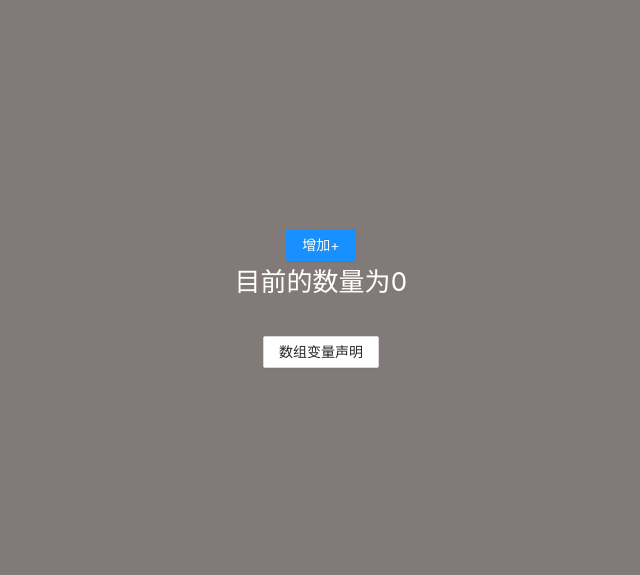
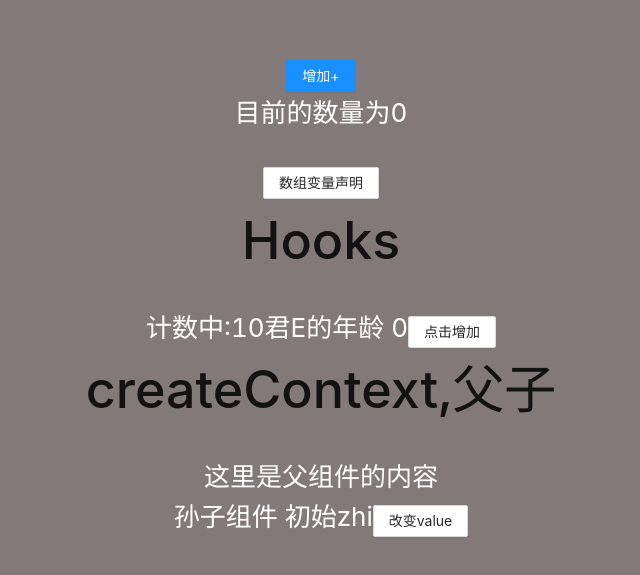
Before and after one commit to Mrblackant/react-antd-dynamicRouter, a React (Create React App) app: page / in a window 1280 px wide. Shown: the part 105-680 px from the top of the page, without its empty margins (319-959 px from the left). Built offline with nearby package versions, Linux system fonts and the light colour scheme.

Commit message:
ready for router-meuns

```diff
--- a/package.json
+++ b/package.json
@@ -10,6 +10,7 @@
     "lodash": "^4.17.21",
     "react": "^17.0.1",
     "react-dom": "^17.0.1",
+    "react-router": "^5.2.0",
     "react-scripts": "4.0.2",
     "typescript": "^4.2.2",
     "web-vitals": "^1.1.0"
--- a/src/App.js
+++ b/src/App.js
@@ -1,11 +1,17 @@
 import logo from './logo.svg'
 import './App.css'
 import TypeDemo from './typeScript'
+import HookDemo from './typeScript/hooks'
+import Context from './typeScript/createContext'
 function App() {
   return (
     <div className="App">
       <header className="App-header">
         <TypeDemo />
+        <h1>Hooks</h1>
+        <HookDemo />
+        <h1>createContext,父子</h1>
+        <Context />
       </header>
     </div>
   )
--- /dev/null
+++ b/src/typeScript/createContext.tsx
@@ -0,0 +1,37 @@
+import { values } from 'lodash'
+import React from 'react'
+import Child from './createContextChild'
+interface InitCon {
+  name: string
+  setNewVal: Function
+}
+let iVal: InitCon = {
+  name: '',
+  setNewVal: (val?: any): void => {},
+}
+export const { Provider, Consumer } = React.createContext(iVal)
+
+class TypeDemo extends React.Component {
+  state = {
+    initVal: '初始zhi',
+  }
+
+  setNewVal = (val: any) => {
+    this.setState({
+      initVal: val,
+    })
+  }
+
+  render() {
+    const { initVal } = this.state
+    return (
+      <div>
+        <Provider value={{ name: initVal, setNewVal: this.setNewVal }}>
+          <span>这里是父组件的内容</span>
+          <Child></Child>
+        </Provider>
+      </div>
+    )
+  }
+}
+export default TypeDemo
--- /dev/null
+++ b/src/typeScript/createContextChild.tsx
@@ -0,0 +1,18 @@
+import React from 'react'
+import { Consumer } from './createContext'
+import Son from './createContextChildSon'
+class TypeDemo extends React.Component {
+  render() {
+    return (
+      <div>
+        <Consumer>
+          {(value) => {
+            console.log(value)
+            return <Son />
+          }}
+        </Consumer>
+      </div>
+    )
+  }
+}
+export default TypeDemo
--- /dev/null
+++ b/src/typeScript/createContextChildSon.tsx
@@ -0,0 +1,28 @@
+import React from 'react'
+import { Button } from 'antd'
+import { Consumer } from './createContext'
+
+class TypeDemo extends React.Component {
+  render() {
+    return (
+      <div>
+        <Consumer>
+          {(value) => (
+            <span>
+              孙子组件 {value.name || ''}
+              <Button
+                onClick={() => {
+                  console.log(this.props)
+                  value.setNewVal('newVal')
+                }}
+              >
+                改变value
+              </Button>
+            </span>
+          )}
+        </Consumer>
+      </div>
+    )
+  }
+}
+export default TypeDemo
--- /dev/null
+++ b/src/typeScript/demoFirst.ts
@@ -0,0 +1,133 @@
+import { cond } from "lodash"
+import { IndentStyle } from "typescript"
+
+export const name='slk'
+console.log(111)
+
+
+interface Obj{
+    data:any
+}
+
+interface ObjExtend extends Obj{
+    gender?:string
+}
+
+
+let obj:ObjExtend={
+    data:{
+        list:[1,34,1],
+    }
+}
+let res=obj?.data?.eee ?? 1212
+// let res=obj&&obj.data&&obj.data.list
+
+console.log(res)
+
+console.group({key:'分割------'})
+
+interface Adm{
+    list:any[]
+}
+
+let newStr:Adm={
+    list:[false,'ds']
+}
+
+console.group({key:'分割------'})
+
+
+function isString(x: any): x is string {
+    return typeof x === "string";
+  }
+
+  let createUserIdSecond:(id:number,name?:string)=>string
+
+  function createUserId(id:number,name?:string):string{
+      return name||''
+  }
+  createUserIdSecond=createUserId
+  console.log(createUserIdSecond)
+  console.log(createUserId)
+
+console.log('  ')
+console.log('-------------------------------------')
+
+function nsType(name:string='d'):number{
+    return 1
+
+}
+
+let person={
+    namePer: "Semlinker",
+  gender: "Male",
+  address: "Xiamen"
+}
+let {namePer,...restPer}=person
+console.log(namePer,restPer)
+
+console.log('-------------------------------------')
+console.log('可选 | 只读属性')
+
+let onlyR:number[]=[1,3,4]
+let ro:ReadonlyArray<number>=[6,7]
+
+console.log('-------------------------------------')
+console.log('类的属性与方法')
+
+class Animal{
+    static cname: string = "Greeter";
+    public somePublicThing:string="我是私有的";
+    private someSelfThing:string="我是私有的";
+    greeting: string;
+    constructor(msg:string){
+        this.greeting=msg
+    }
+    sonName:string='子集的name'
+
+}
+console.log(Animal.cname)
+let newAnimal=new Animal('小兔兔')
+console.log(newAnimal.somePublicThing)
+
+console.log('-------------------------------------')
+console.log('泛型接口')
+
+
+
+
+console.log('-------------------------------------')
+console.log('demo')
+const arrsd:any[]=[
+    {
+        name:'北京1',
+        id:'111'
+    },
+    {
+        name:'北京2-2',
+        id:'22222'
+    },
+    {
+        name:'北京3-3',
+        id:'333333333'
+    },
+    {
+        name:'北京4-4',
+        id:'444444'
+    }
+]
+// arrsd.reduce((prev, cur, index, arr) => {
+//     console.log(arr[index])
+//     console.log(cur)
+//   },arrsd[0])
+arrsd.forEach((i,index,arr)=>{
+    i.fromOrigin='init'
+    i.mergerName = i.name
+    if(!index){
+    }else{
+    i.pId=arr[index-1].id
+    i.mergerName = arr[index-1].mergerName + ',' + i.mergerName
+    }
+
+})
+console.log(arrsd)
--- /dev/null
+++ b/src/typeScript/hooks.tsx
@@ -0,0 +1,71 @@
+import React, { useEffect, useState, useMemo } from 'react'
+import { Button } from 'antd'
+interface IProps {
+  name: any
+  children: any
+}
+function App() {
+  const [name, setName] = useState(0)
+  const [content, setContent] = useState(0)
+  return (
+    <>
+      <button onClick={() => setName(new Date().getTime())}>name</button>
+      <button onClick={() => setContent(new Date().getTime())}>content</button>
+      <Button2 name={name}>{content}</Button2>
+    </>
+  )
+}
+function Button2({ name = 0, children }: IProps) {
+  function changeName(name: any) {
+    console.log('11')
+    return name + '改变name的方法'
+  }
+
+  // const otherName = useMemo(() => changeName(name), [name])
+  const otherName = changeName(name)
+  return (
+    <>
+      <div>{otherName}</div>
+      <div>{children || ''}</div>
+    </>
+  )
+}
+
+export default function () {
+  const [count, SetCount] = useState(0)
+  const [age, SetAge] = useState(0)
+
+  useEffect(() => {
+    console.log('useEffect的回调', count)
+    if (!count) {
+      SetCount(10)
+    }
+  }, [count])
+
+  useEffect(() => {
+    console.log('')
+    console.log('2号机的useEffect的')
+  })
+
+  useEffect(() => {
+    console.log('--------age------')
+    console.log(age)
+  }, [age])
+  return (
+    <div>
+      {/* <App /> */}
+      <span>计数中:{count}</span>
+      <span>君E的年龄 {age}</span>
+      <Button
+        onClick={() => {
+          // SetCount(count + 1)
+          SetAge(age + 1)
+
+          console.log('-----')
+        }}
+      >
+        点击增加
+      </Button>
+    </div>
+  )
+}
--- a/src/typeScript/index.tsx
+++ b/src/typeScript/index.tsx
@@ -1,6 +1,7 @@
 import React from 'react'
 import { Button } from 'antd'
 import { isNil, isNumber } from 'lodash'
+import './demoFirst'
 interface Iprops {
   onChange?: () => void
 }
@@ -11,7 +12,7 @@ enum Direction {
   SOUTH = '南方是我',
 }
 let dir: Direction = Direction.AAA
-console.log(dir)
+// console.log(dir)
 
 class TypeDemo extends React.Component<Iprops> {
   numAdd = () => {
```
Also changed, not shown: tsconfig.json (+2 -8 lines), 1 other file (tests, documents, lock files or other folders).
